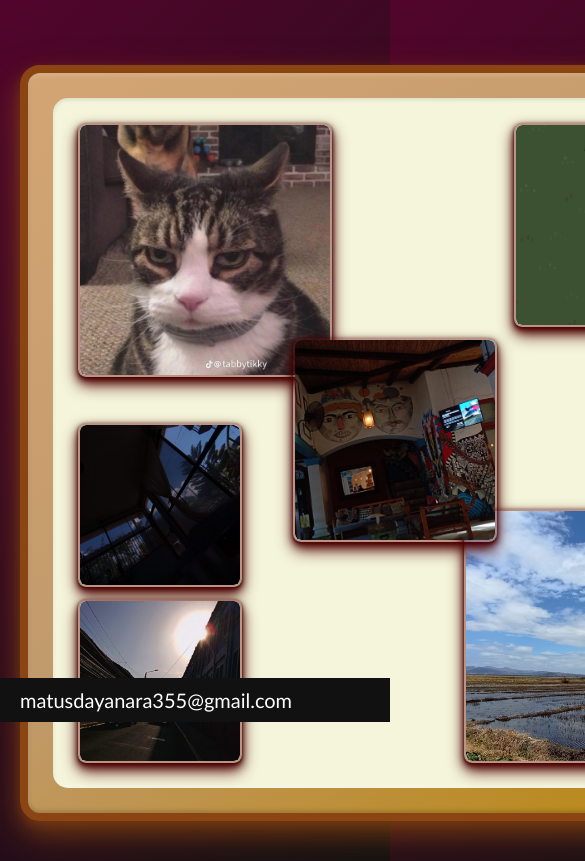
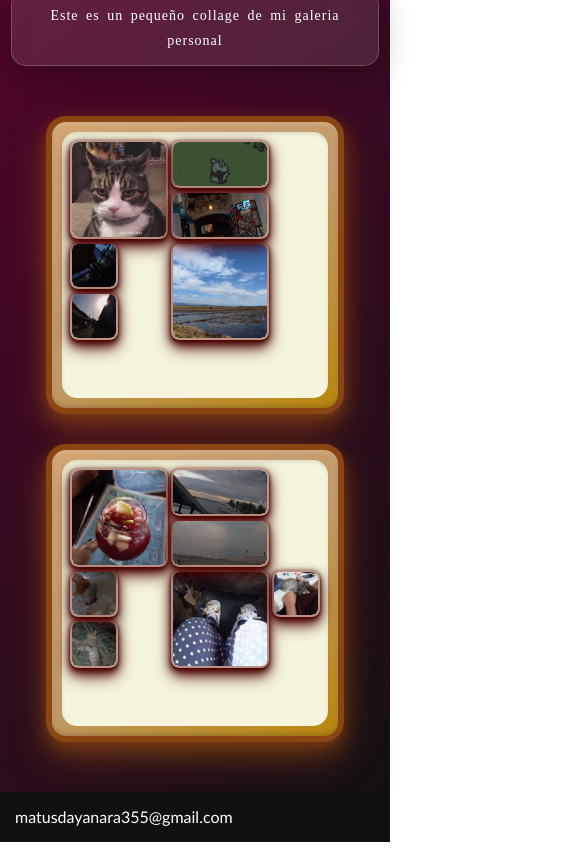
Before and after one commit to SINAIMATUS/DayanGalery, a plain HTML site: page index.html in a window 390 px wide. Shown: the part 102-963 px from the top of the page, 585 px wide, since content can reach past the window. Drawn offline with Linux system fonts and the light colour scheme.

Commit message:
Actualización

```diff
--- a/index.html
+++ b/index.html
@@ -11,6 +11,7 @@
       font-family: "Times New Roman", Times, serif;
       margin: 0;
       padding: 0;
+      min-height: 100vh;
     }
 
     .collage-container {
@@ -75,8 +76,9 @@
     }
 
     .collage-group {
-      display: flex;
-      flex-wrap: wrap;
+      display: grid;
+      grid-template-columns: repeat(5, 1fr);
+      grid-template-rows: repeat(5, 1fr);
       gap: 8px;
       background: #f5f5dc;
       border-radius: 15px;
@@ -101,6 +103,7 @@
         0 1px 2px rgba(20, 0, 0, 0.6),
         inset 0 1px 0 rgba(255, 255, 255, 0.1);
       border: 2px solid rgba(100, 0, 0, 0.4);
+      cursor: pointer;
     }
 
     .collage-item:hover {
@@ -122,25 +125,7 @@
       display: block;
     }
 
-    .collage-small {
-      width: 160px;
-      height: 160px;
-    }
 
-    .collage-medium {
-      width: 200px;
-      height: 200px;
-    }
-
-    .collage-large {
-      width: 250px;
-      height: 250px;
-    }
-
-    .collage-xl {
-      width: 280px;
-      height: 280px;
-    }
 
     /* Modal para ver fotos en tamaño completo */
     .modal {
@@ -188,8 +173,110 @@
       color: #ff6b6b;
     }
 
-    .collage-item {
-      cursor: pointer;
+    /* Media queries para responsive design */
+    @media (max-width: 1200px) {
+      .collage-container {
+        gap: 60px;
+        padding: 20px 15px 40px 15px;
+      }
+
+      .collage-group {
+        width: 500px;
+        height: 500px;
+        gap: 6px;
+      }
+    }
+
+    @media (max-width: 900px) {
+      .collage-container {
+        flex-direction: column;
+        gap: 40px;
+        padding: 15px 10px 30px 10px;
+      }
+
+      .center-description {
+        order: -1;
+        max-width: 90%;
+        font-size: 18px;
+        padding: 20px;
+        margin-bottom: 20px;
+        top: 0;
+      }
+
+      .photo-frame {
+        max-width: 100%;
+        padding: 15px;
+      }
+
+      .collage-group {
+        width: 400px;
+        height: 400px;
+        padding: 15px;
+        gap: 5px;
+      }
+    }
+
+    @media (max-width: 600px) {
+      h1 {
+        font-size: 28px !important;
+        margin-top: 20px !important;
+        margin-bottom: 30px !important;
+      }
+
+      .collage-container {
+        gap: 30px;
+        padding: 10px 5px 20px 5px;
+      }
+
+      .center-description {
+        font-size: 16px;
+        padding: 15px;
+        line-height: 1.8;
+      }
+
+      .photo-frame {
+        padding: 10px;
+        border-width: 6px;
+      }
+
+      .collage-group {
+        width: 300px;
+        height: 300px;
+        padding: 10px;
+        gap: 4px;
+      }
+
+      .close {
+        top: 10px;
+        right: 20px;
+        font-size: 30px;
+      }
+
+      footer {
+        position: relative !important;
+        bottom: auto !important;
+        margin-top: 30px;
+        padding: 15px 0 !important;
+      }
+
+      footer span {
+        font-size: 16px !important;
+        margin-left: 15px !important;
+      }
+    }
+
+    @media (max-width: 400px) {
+      .collage-group {
+        width: 250px;
+        height: 250px;
+        padding: 8px;
+        gap: 3px;
+      }
+
+      .center-description {
+        font-size: 14px;
+        padding: 12px;
+      }
     }
   </style>
 </head>
@@ -201,22 +288,22 @@
   <!-- Marco izquierdo - 6 imágenes -->
   <div class="photo-frame">
     <div class="collage-group">
-      <div class="collage-item collage-large" style="position: absolute; top: 25px; left: 25px;">
+      <div class="collage-item collage-large" style="grid-area: 1 / 1 / 3 / 3;">
         <img src="Foto 1.jpg" alt="Foto 1">
       </div>
-      <div class="collage-item collage-medium" style="position: absolute; top: 25px; right: 25px;">
+      <div class="collage-item collage-medium" style="grid-area: 1 / 3 / 2 / 5;">
         <img src="Foto 2.jpg" alt="Foto 2">
       </div>
-      <div class="collage-item collage-small" style="position: absolute; top: 325px; left: 25px;">
+      <div class="collage-item collage-small" style="grid-area: 3 / 1 / 4 / 2;">
         <img src="Foto 3.jpg" alt="Foto 3">
       </div>
-      <div class="collage-item collage-large" style="position: absolute; bottom: 25px; right: 25px;">
+      <div class="collage-item collage-large" style="grid-area: 3 / 3 / 5 / 5;">
         <img src="Foto 4.jpg" alt="Foto 4">
       </div>
-      <div class="collage-item collage-medium" style="position: absolute; top: 240px; left: 240px;">
+      <div class="collage-item collage-medium" style="grid-area: 2 / 3 / 3 / 5;">
         <img src="Foto 5.jpg" alt="Foto 5">
       </div>
-      <div class="collage-item collage-small" style="position: absolute; bottom: 25px; left: 25px;">
+      <div class="collage-item collage-small" style="grid-area: 4 / 1 / 5 / 2;">
         <img src="Foto 6.jpg" alt="Foto 6">
       </div>
     </div>
@@ -230,25 +317,25 @@
   <!-- Marco derecho - 7 imágenes -->
   <div class="photo-frame">
     <div class="collage-group">
-      <div class="collage-item collage-large" style="position: absolute; top: 25px; left: 25px;">
+      <div class="collage-item collage-large" style="grid-area: 1 / 1 / 3 / 3;">
         <img src="Foto 7.jpg" alt="Foto 7">
       </div>
-      <div class="collage-item collage-medium" style="position: absolute; top: 25px; right: 25px;">
+      <div class="collage-item collage-medium" style="grid-area: 1 / 3 / 2 / 5;">
         <img src="Foto 8.jpg" alt="Foto 8">
       </div>
-      <div class="collage-item collage-small" style="position: absolute; top: 295px; left: 25px;">
+      <div class="collage-item collage-small" style="grid-area: 3 / 1 / 4 / 2;">
         <img src="Foto 9.jpg" alt="Foto 9">
       </div>
-      <div class="collage-item collage-large" style="position: absolute; bottom: 25px; right: 25px;">
+      <div class="collage-item collage-large" style="grid-area: 3 / 3 / 5 / 5;">
         <img src="Foto 10.jpg" alt="Foto 10">
       </div>
-      <div class="collage-item collage-medium" style="position: absolute; top: 200px; left: 240px;">
+      <div class="collage-item collage-medium" style="grid-area: 2 / 3 / 3 / 5;">
         <img src="Foto 11.jpg" alt="Foto 11">
       </div>
-      <div class="collage-item collage-small" style="position: absolute; bottom: 25px; left: 25px;">
+      <div class="collage-item collage-small" style="grid-area: 4 / 1 / 5 / 2;">
         <img src="Foto 12.jpg" alt="Foto 12">
       </div>
-      <div class="collage-item collage-small" style="position: absolute; top: 325px; right: 25px;">
+      <div class="collage-item collage-small" style="grid-area: 3 / 5 / 4 / 6;">
         <img src="Foto 13.jpg" alt="Foto 13">
       </div>
     </div>
```
